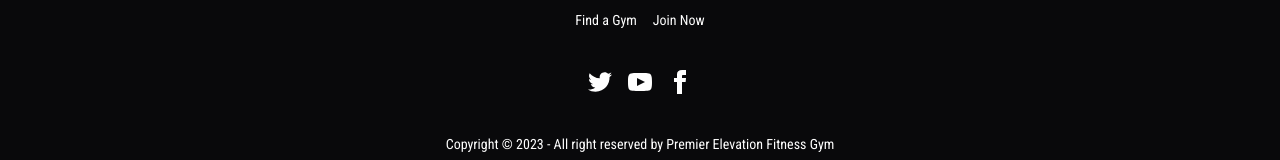
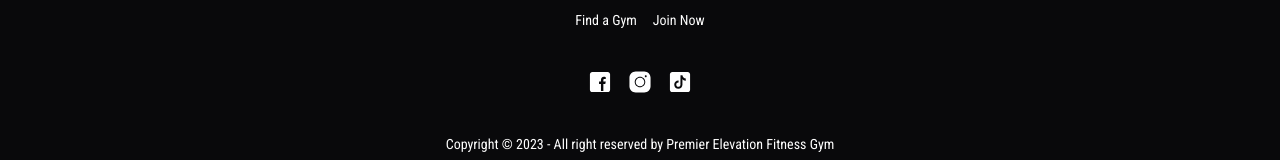
Before and after one commit to jlawcordova/elevation-fitness-gym, a Next.js app: page / in a window 1280 px wide. Shown: the part 1743-1903 px from the top of the page. Built offline with nearby package versions, Linux system fonts and the light colour scheme.

Commit message:
chore: change footer icons

```diff
--- a/app/components/footer.tsx
+++ b/app/components/footer.tsx
@@ -13,37 +13,40 @@ export default function Footer() {
       </nav>
       <nav>
         <div className="grid grid-flow-col gap-4">
-          <Link href="/">
-            <svg
-              xmlns="http://www.w3.org/2000/svg"
-              width="24"
-              height="24"
-              viewBox="0 0 24 24"
-              className="fill-current"
-            >
-              <path d="M24 4.557c-.883.392-1.832.656-2.828.775 1.017-.609 1.798-1.574 2.165-2.724-.951.564-2.005.974-3.127 1.195-.897-.957-2.178-1.555-3.594-1.555-3.179 0-5.515 2.966-4.797 6.045-4.091-.205-7.719-2.165-10.148-5.144-1.29 2.213-.669 5.108 1.523 6.574-.806-.026-1.566-.247-2.229-.616-.054 2.281 1.581 4.415 3.949 4.89-.693.188-1.452.232-2.224.084.626 1.956 2.444 3.379 4.6 3.419-2.07 1.623-4.678 2.348-7.29 2.04 2.179 1.397 4.768 2.212 7.548 2.212 9.142 0 14.307-7.721 13.995-14.646.962-.695 1.797-1.562 2.457-2.549z"></path>
-            </svg>
-          </Link>
-          <Link href="/">
-            <svg
-              xmlns="http://www.w3.org/2000/svg"
-              width="24"
-              height="24"
-              viewBox="0 0 24 24"
-              className="fill-current"
-            >
-              <path d="M19.615 3.184c-3.604-.246-11.631-.245-15.23 0-3.897.266-4.356 2.62-4.385 8.816.029 6.185.484 8.549 4.385 8.816 3.6.245 11.626.246 15.23 0 3.897-.266 4.356-2.62 4.385-8.816-.029-6.185-.484-8.549-4.385-8.816zm-10.615 12.816v-8l8 3.993-8 4.007z"></path>
-            </svg>
-          </Link>
           <Link href="https://www.facebook.com/ElevationFitnessGym">
             <svg
               xmlns="http://www.w3.org/2000/svg"
-              width="24"
-              height="24"
-              viewBox="0 0 24 24"
+              viewBox="0 0 50 50"
+              width="24px"
+              height="24px"
               className="fill-current"
             >
-              <path d="M9 8h-3v4h3v12h5v-12h3.642l.358-4h-4v-1.667c0-.955.192-1.333 1.115-1.333h2.885v-5h-3.808c-3.596 0-5.192 1.583-5.192 4.615v3.385z"></path>
+              {" "}
+              <path d="M41,4H9C6.24,4,4,6.24,4,9v32c0,2.76,2.24,5,5,5h32c2.76,0,5-2.24,5-5V9C46,6.24,43.76,4,41,4z M37,19h-2c-2.14,0-3,0.5-3,2 v3h5l-1,5h-4v15h-5V29h-4v-5h4v-3c0-4,2-7,6-7c2.9,0,4,1,4,1V19z" />
+            </svg>
+          </Link>
+          <Link href="https://www.instagram.com/elevationfitnessgym.dvo/">
+            <svg
+              xmlns="http://www.w3.org/2000/svg"
+              viewBox="0 0 50 50"
+              width="24px"
+              height="24px"
+              className="fill-current"
+            >
+              {" "}
+              <path d="M 16 3 C 8.83 3 3 8.83 3 16 L 3 34 C 3 41.17 8.83 47 16 47 L 34 47 C 41.17 47 47 41.17 47 34 L 47 16 C 47 8.83 41.17 3 34 3 L 16 3 z M 37 11 C 38.1 11 39 11.9 39 13 C 39 14.1 38.1 15 37 15 C 35.9 15 35 14.1 35 13 C 35 11.9 35.9 11 37 11 z M 25 14 C 31.07 14 36 18.93 36 25 C 36 31.07 31.07 36 25 36 C 18.93 36 14 31.07 14 25 C 14 18.93 18.93 14 25 14 z M 25 16 C 20.04 16 16 20.04 16 25 C 16 29.96 20.04 34 25 34 C 29.96 34 34 29.96 34 25 C 34 20.04 29.96 16 25 16 z" />
+            </svg>
+          </Link>
+          <Link href="https://www.tiktok.com/@elevationfitnessgym17">
+            <svg
+              xmlns="http://www.w3.org/2000/svg"
+              viewBox="0 0 50 50"
+              width="24px"
+              height="24px"
+              className="fill-current"
+            >
+              {" "}
+              <path d="M41,4H9C6.243,4,4,6.243,4,9v32c0,2.757,2.243,5,5,5h32c2.757,0,5-2.243,5-5V9C46,6.243,43.757,4,41,4z M37.006,22.323 c-0.227,0.021-0.457,0.035-0.69,0.035c-2.623,0-4.928-1.349-6.269-3.388c0,5.349,0,11.435,0,11.537c0,4.709-3.818,8.527-8.527,8.527 s-8.527-3.818-8.527-8.527s3.818-8.527,8.527-8.527c0.178,0,0.352,0.016,0.527,0.027v4.202c-0.175-0.021-0.347-0.053-0.527-0.053 c-2.404,0-4.352,1.948-4.352,4.352s1.948,4.352,4.352,4.352s4.527-1.894,4.527-4.298c0-0.095,0.042-19.594,0.042-19.594h4.016 c0.378,3.591,3.277,6.425,6.901,6.685V22.323z" />
             </svg>
           </Link>
         </div>
```
